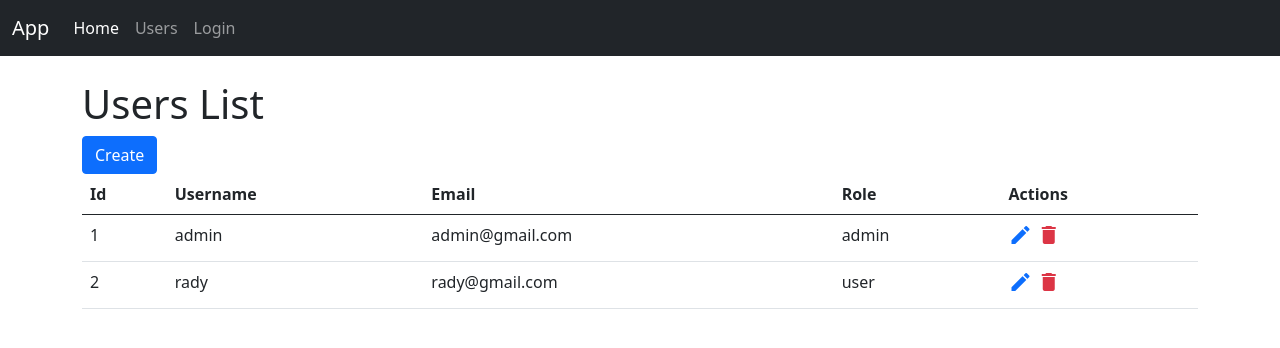
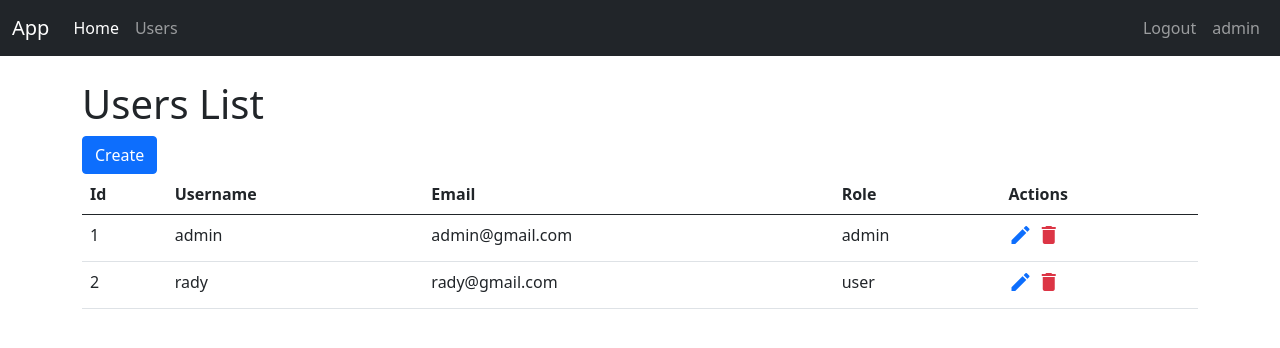
Before and after one commit to OEUBROCHOM/homework-ERB, a PHP site: page /users in a window 1280 px wide. Shown: the top 348 px of the page. Run offline with PHP 8.4, Linux system fonts and the light colour scheme; the visitor is signed in with stand-in values (Sample User, id 1); data comes from the database, SQL or seed files in the repository.

Commit message:
I am already update to alow user and admin

```diff
--- a/views/layouts/navbar.php
+++ b/views/layouts/navbar.php
@@ -1,15 +1,19 @@
+
 <nav class="navbar navbar-expand-lg bg-dark navbar-dark">
     <div class="container-fluid">
         <a class="navbar-brand" href="/">App</a>
-        <button class="navbar-toggler" type="button" data-bs-toggle="collapse" data-bs-target="#navbarNavAltMarkup" aria-controls="navbarNavAltMarkup" aria-expanded="false" aria-label="Toggle navigation">
-            <span class="navbar-toggler-icon"></span>
-        </button>
         <div class="collapse navbar-collapse" id="navbarNavAltMarkup">
             <div class="navbar-nav">
                 <a class="nav-link active" aria-current="page" href="/">Home</a>
                 <a class="nav-link" href="/users">Users</a>
-                <a class="nav-link" href="/users/login">Login</a>
-
+            </div>
+            <div class="navbar-nav ms-auto">
+                <?php if (isset($_SESSION['user_id'])) : ?>
+                    <a class="nav-link" href="/users/logout">Logout</a>
+                    <a class="nav-link"><?= $_SESSION['user_role'] ?></a>
+                <?php else : ?>
+                    <a class="nav-link" href="/users/login">Login</a>
+                <?php endif; ?>
             </div>
         </div>
     </div>
--- a/views/users/login.php
+++ b/views/users/login.php
@@ -1,6 +1,3 @@
-<?php
-    session_start();
-?>
 
 <div class="container">
     <?php if (isset($_SESSION['user_id'])) :?>
--- a/views/users/users_list.php
+++ b/views/users/users_list.php
@@ -13,7 +13,9 @@ if (session_status() == PHP_SESSION_NONE) {
                 <th>Username</th>
                 <th>Email</th>
                 <th>Role</th>
-                <th>Actions</th>
+                <?php if ($_SESSION['user_role']== 'admin') : ?>
+                    <th>Actions</th>
+                <?php endif;?>
             </tr>
         </thead>
         <tbody>
@@ -23,10 +25,12 @@ if (session_status() == PHP_SESSION_NONE) {
                 <td><?= $user['name'] ?></td>
                 <td><?= $user['email'] ?></td>
                 <td><?= $user['role'] ?></td>
-                <td>
-                    <a href="/users/edit/<?= $user['id'] ?>"><i class="material-icons">edit</i></a>
-                    <a href="/users/delete/<?= $user['id'] ?>"><i class="material-icons text-danger">delete</i></a>
-                </td>
+                <?php if ($_SESSION['user_role'] === 'admin') : ?>
+                    <td>
+                        <a href="/users/edit/<?= $user['id'] ?>"><i class="material-icons">edit</i></a>
+                        <a href="/users/delete/<?= $user['id'] ?>"><i class="material-icons text-danger">delete</i></a>
+                    </td>
+                <?php endif; ?>
             </tr>
         <?php endforeach; ?>
         </tbody>
```
